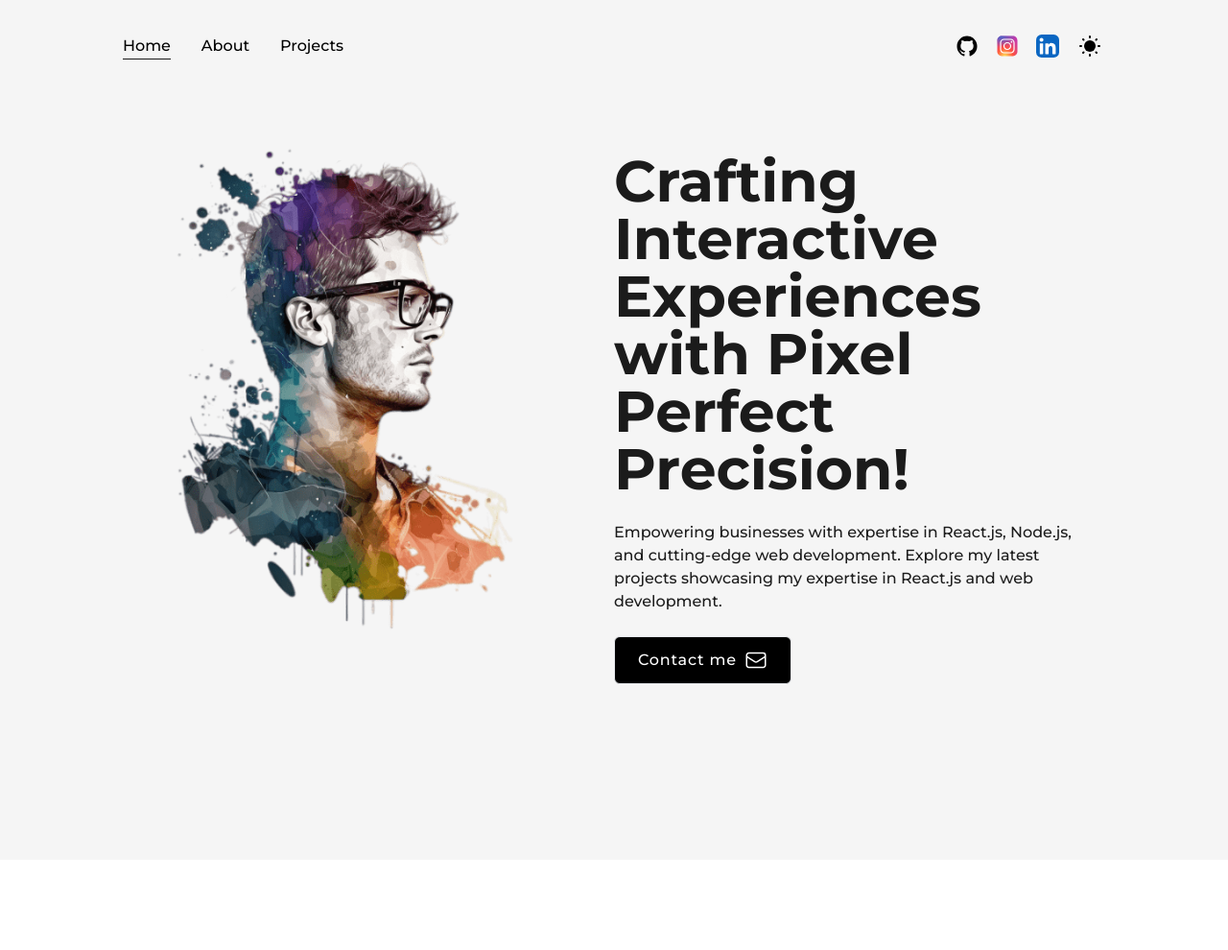
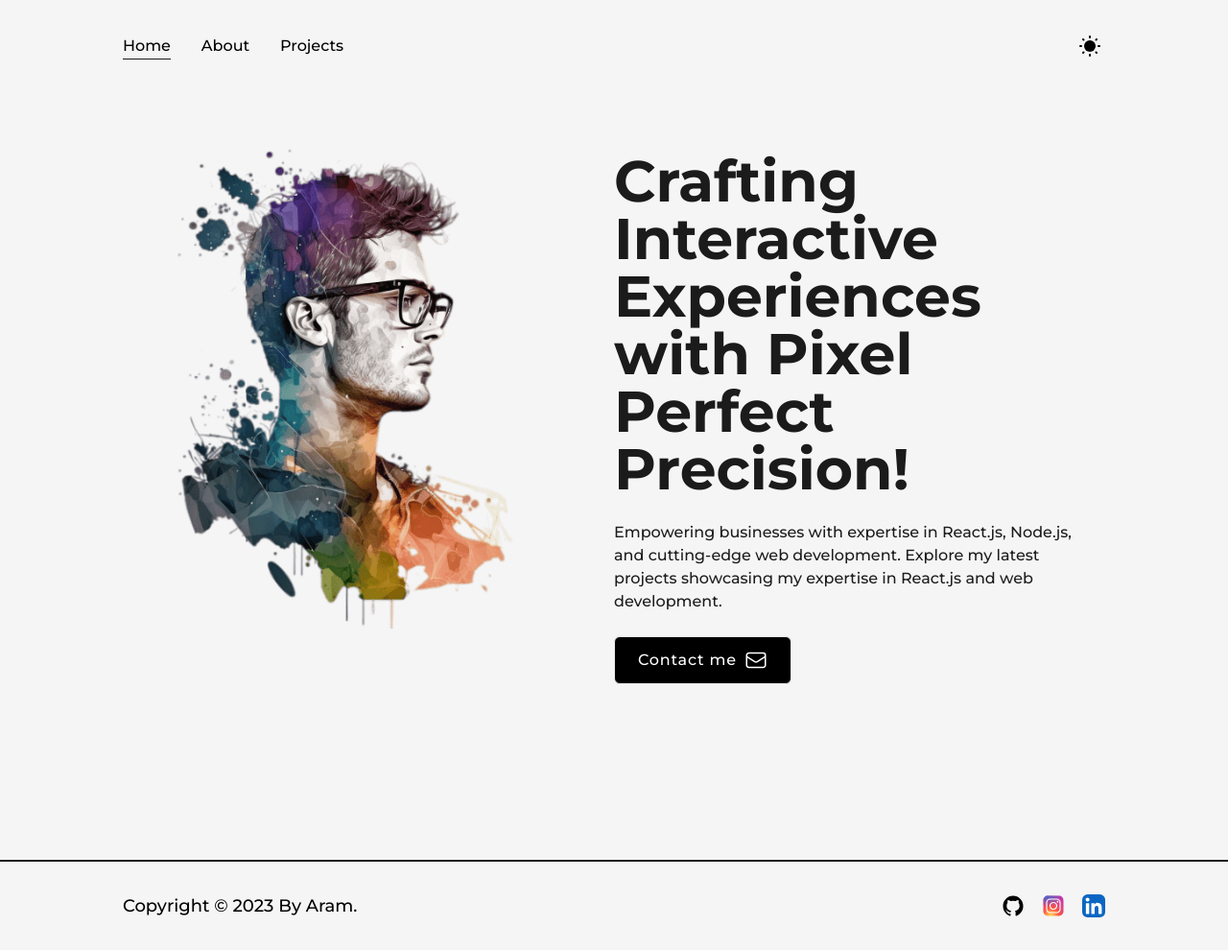
Before and after one commit to aram1l7/portfolio-v3, a Next.js app: page / in a window 1280 px wide. Shown: the whole page at 96% size. Before the commit the page ends 896 px from the top, so only its background shows below. Built offline with nearby package versions, Linux system fonts and the light colour scheme.

Commit message:
Footer in progress

```diff
--- /dev/null
+++ b/src/components/Footer.js
@@ -0,0 +1,38 @@
+import React from "react";
+import Layout from "./Layout";
+import Link from "next/link";
+import { GithubIcon, InstaIcon, LinkedInIcon } from "./Icons";
+const Footer = () => {
+  return (
+    <footer className="w-full border-t-2 border-solid border-dark font-medium text-lg dark:text-light dark:border-light sm:text-base ">
+      <Layout className="py-8 flex justify-between items-center">
+        <span>Copyright &copy; {new Date().getFullYear()} By Aram.</span>
+        <div className="flex gap-4 items-center">
+          <Link
+            className="hover:translate-y-[-4px] transition-transform duration-200 ease-in"
+            href={"https://github.com/aram1l7"}
+            target="_blank"
+          >
+            <GithubIcon />
+          </Link>
+          <Link
+            className="hover:translate-y-[-4px] transition-transform duration-200 ease-in"
+            href={"https://instagram.com/aram333____"}
+            target="_blank"
+          >
+            <InstaIcon />
+          </Link>
+          <Link
+            className="hover:translate-y-[-4px] transition-transform duration-200 ease-in"
+            href={"https://www.linkedin.com/in/aram-m19/"}
+            target="_blank"
+          >
+            <LinkedInIcon />
+          </Link>
+        </div>
+      </Layout>
+    </footer>
+  );
+};
+
+export default Footer;
--- a/src/components/Layout.js
+++ b/src/components/Layout.js
@@ -4,7 +4,7 @@ const Layout = ({ children, className = "" }) => {
   return (
     <div
       className={`z-0 inline-block h-full w-full bg-light p-32 dark:bg-dark xl:p-24 lg:p-16
-    md:p-12 sm:p-8 !pt-0 md:!pt-16 sm:!pt-16 ${className}`}
+    md:p-12 sm:p-8 md:!pt-16 sm:!pt-16 ${className}`}
     >
       {children}
     </div>
--- a/src/components/NavBar.js
+++ b/src/components/NavBar.js
@@ -1,12 +1,6 @@
 import Link from "next/link";
 import React, { useContext, useEffect, useState } from "react";
-import {
-  GithubIcon,
-  InstaIcon,
-  LinkedInIcon,
-  MoonIcon,
-  SunIcon,
-} from "./Icons";
+import { MoonIcon, SunIcon } from "./Icons";
 import ThemeContext from "@/theme/ThemeProvider";
 import { useRouter } from "next/router";
 
@@ -75,37 +69,10 @@ const NavBar = () => {
             ></span>
           </Link>
         </nav>
-        <nav className="flex items-center justify-center flex-wrap lg:mt-2 gap-4">
-          <Link
-            className="hover:translate-y-[-4px] transition-transform duration-200 ease-in"
-            href={"https://github.com/aram1l7"}
-            target="_blank"
-          >
-            <GithubIcon />
-          </Link>
-          <Link
-            className="hover:translate-y-[-4px] transition-transform duration-200 ease-in"
-            href={"https://instagram.com/aram333____"}
-            target="_blank"
-          >
-            <InstaIcon />
-          </Link>
-          <Link
-            className="hover:translate-y-[-4px] transition-transform duration-200 ease-in"
-            href={"https://www.linkedin.com/in/aram-m19/"}
-            target="_blank"
-          >
-            <LinkedInIcon />
-          </Link>
-          <button
-            className={
-              "rounded-full p-1 border-none "
-            }
-            onClick={toggle}
-          >
-            {mounted && (theme === "light" ? <SunIcon /> : <MoonIcon />)}
-          </button>
-        </nav>
+
+        <button className={"rounded-full p-1 border-none "} onClick={toggle}>
+          {mounted && (theme === "light" ? <SunIcon /> : <MoonIcon />)}
+        </button>
       </div>
     </header>
   );
--- a/src/pages/_app.js
+++ b/src/pages/_app.js
@@ -3,6 +3,7 @@ import "@/styles/globals.css";
 
 import { Montserrat } from "next/font/google";
 import { ThemeProvider } from "@/theme/ThemeProvider";
+import Footer from "@/components/Footer";
 
 const montserrat = Montserrat({
   subsets: ["latin"],
@@ -17,6 +18,7 @@ export default function App({ Component, pageProps }) {
       >
         <NavBar />
         <Component {...pageProps} />
+        <Footer />
       </main>
     </ThemeProvider>
   );
--- a/src/pages/index.js
+++ b/src/pages/index.js
@@ -1,12 +1,12 @@
 import { ContactIcon } from "@/components/Icons";
 import Layout from "@/components/Layout";
-import Head from "next/head";
 import Image from "next/image";
 
 export default function Home() {
   return (
+    <>
       <article className="flex min-h-screen items-center text-dark dark:text-light sm:items-start">
-      <Layout>
+        <Layout className="pt-0">
           <div className="flex w-full items-start justify-between md:flex-col">
             <div className="w-1/2 lg:hidden md:inline-block md:w-full">
               <Image
@@ -37,7 +37,7 @@ export default function Home() {
               <div className="mt-2 flex items-center self-start lg:self-center">
                 <a
                   href="mailto:aram18m@gmail.com"
-                className="font-medium border flex gap-2 items-center hover:bg-white
+                  className="font-medium border dark:border-black flex gap-2 items-center hover:bg-white
                  hover:text-black hover:border-black px-6 py-3 bg-black text-white
                    tracking-wider ease-in duration-200 transition-colors rounded-md"
                 >
@@ -49,5 +49,6 @@ export default function Home() {
           </div>
         </Layout>
       </article>
+    </>
   );
 }
```
Lines whose indentation alone changed are shown as unchanged.
